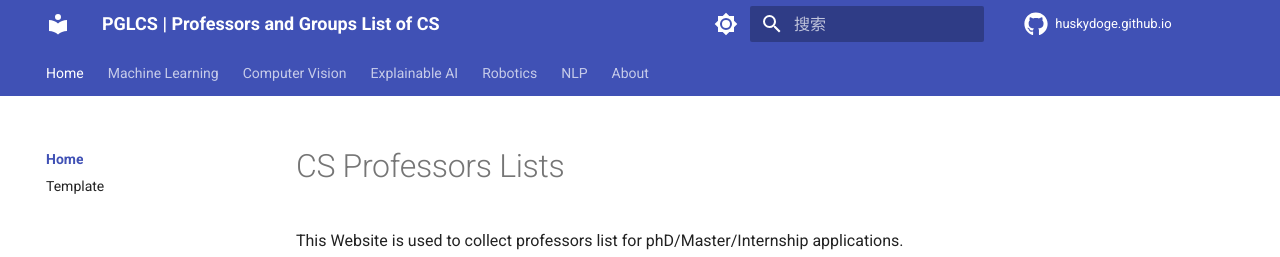
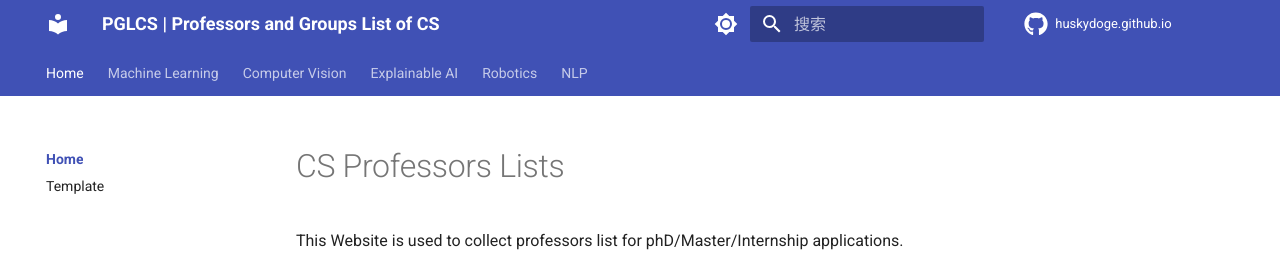
Before and after one commit to huskydoge/CS-List, an MkDocs documentation site: the page built from docs/index.md, in a window 1280 px wide. Shown: the top 257 px of the page. Built offline with MkDocs 1.6.1 and Material for MkDocs 9.7.7, drawn with Linux system fonts in a browser that asks for light colours; comment, search, counter and statistics services are not loaded.

Commit message:
updated new professors

```diff
--- a/mkdocs.yml
+++ b/mkdocs.yml
@@ -32,7 +32,8 @@
   - NLP:
       - Stanford:
           - DiyiYang: NLP/DiyiYang.md
-  - About: about.md
+      - UCSD:
+          - ZhitingHu: NLP/ZhitingHu.md
 
 #[UI]
 theme:
```
